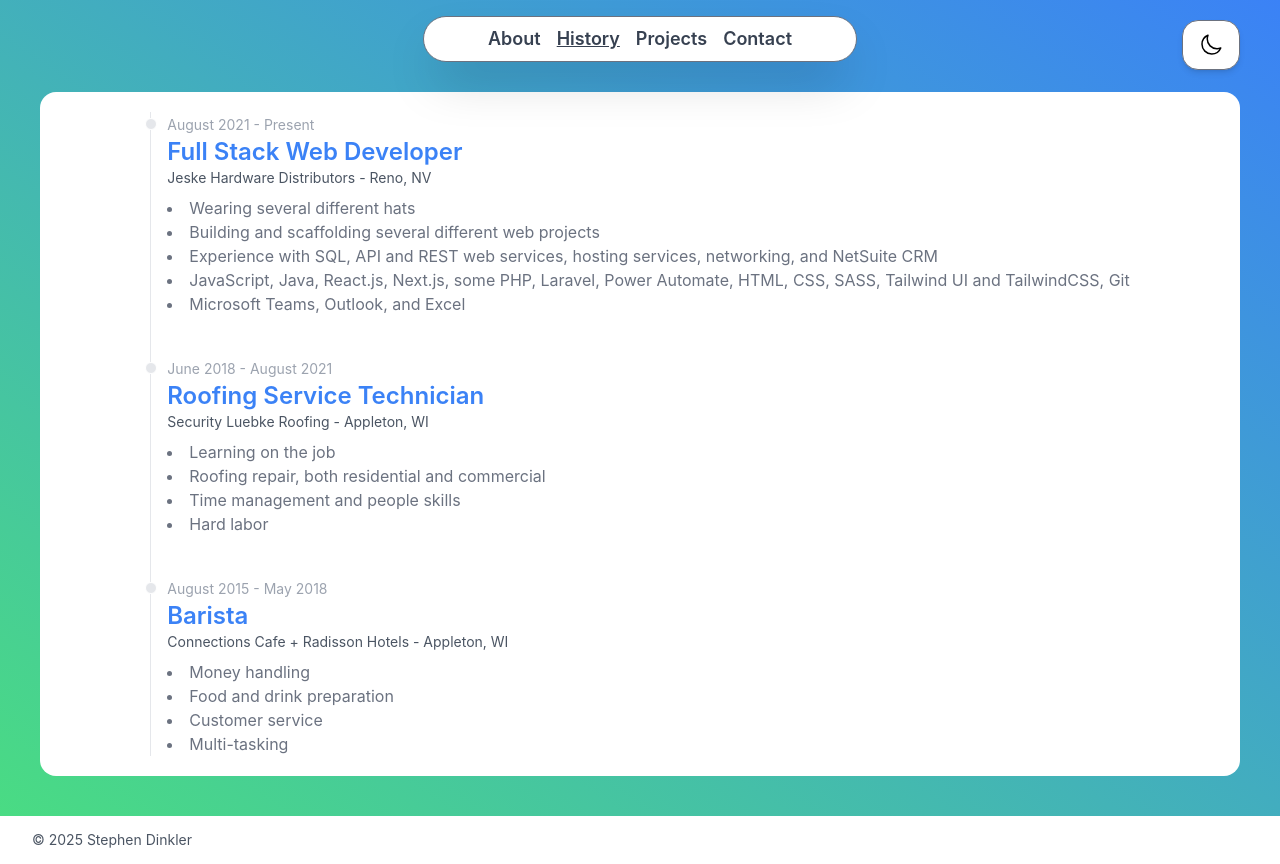
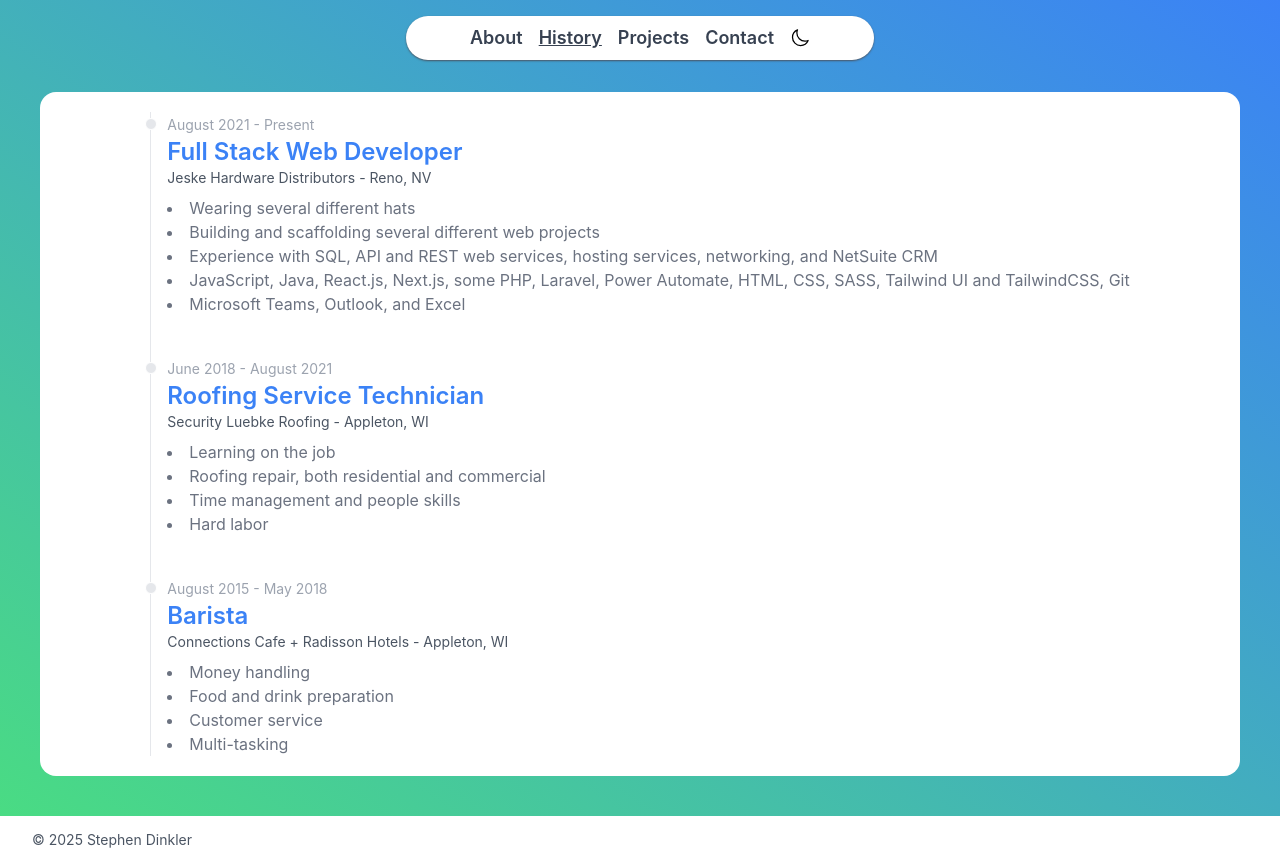
Before and after one commit to Sigmadelta8/stephen-dinkler-website, a React (Create React App) app: page /work-history in a window 1280 px wide. Built offline with nearby package versions, Linux system fonts and the light colour scheme.

Commit message:
Videos updated, dark mode toggle in navbar

```diff
--- a/src/assets/MoonIconSolidWhite.js
+++ b/src/assets/MoonIconSolidWhite.js
@@ -7,7 +7,7 @@ export default function MoonIcon(){
           viewBox="0 0 24 24"
           strokeWidth="1.5"
           stroke="black" // Changed to black
-          className="size-6"
+          className="size-5"
         >
           <path
             strokeLinecap="round"
--- a/src/assets/SunIconOutlineWhite.js
+++ b/src/assets/SunIconOutlineWhite.js
@@ -1,7 +1,13 @@
 export default function SunIcon(){
 
     return (
-        <svg xmlns="http://www.w3.org/2000/svg" fill="none" viewBox="0 0 24 24" stroke-width="1.5" stroke="currentColor" class="size-6">
+        <svg xmlns="http://www.w3.org/2000/svg"
+        fill="none"
+        viewBox="0 0 24 24"
+        stroke-width="1.5"
+        stroke="currentColor"
+        class="size-5"
+        >
   <path stroke-linecap="round" stroke-linejoin="round" d="M12 3v2.25m6.364.386-1.591 1.591M21 12h-2.25m-.386 6.364-1.591-1.591M12 18.75V21m-4.773-4.227-1.591 1.591M5.25 12H3m4.227-4.773L5.636 5.636M15.75 12a3.75 3.75 0 1 1-7.5 0 3.75 3.75 0 0 1 7.5 0Z" />
 </svg>
 
--- a/src/components/NavBar.js
+++ b/src/components/NavBar.js
@@ -18,7 +18,7 @@ export default function NavBar({ darkMode, setDarkMode }) {
 
   return (
     <div>
-      <header className="fixed border border-gray-500 z-50 px-16 top-4 left-1/2 -translate-x-1/2 bg-white transition-colors duration-300 dark:bg-gray-900 py-2 rounded-3xl flex items-center justify-center shadow-2xl mx-auto w-auto">
+      <header className="fixed dark:shadow-blue-500 dark:shadow-sm z-50 px-16 top-4 left-1/2 -translate-x-1/2 bg-white transition-colors duration-300 dark:bg-gray-900 py-2 rounded-3xl flex items-center justify-between shadow-sm shadow-gray-600 mx-auto w-auto">
         <nav className="flex justify-around space-x-4">
           {/* Special case for About */}
           <NavLink
@@ -46,15 +46,23 @@ export default function NavBar({ darkMode, setDarkMode }) {
             </NavLink>
           ))}
         </nav>
+
+        {/* Dark mode button shows up in the navbar on smalls screens */}
+        <button
+        onClick={toggleDarkMode}
+        className="z-50 transition-colors duration-300 text-white pl-4 rounded-2xl flex space-x-2"
+      >
+        {darkMode ? <div><SunIconSolidWhite /></div>: <div> <MoonIconSolidWhite /></div>}
+      </button>
       </header>
 
-      {/* Dark Mode Toggle Button */}
-      <button
+      {/* Dark Mode Toggle Button for Larger Screens, not currently in use */}
+      {/* <button
         onClick={toggleDarkMode}
-        className="z-50 border transition-colors duration-300 border-gray-500 fixed top-5 right-10 bg-white dark:bg-gray-800 text-white px-4 py-3 rounded-2xl shadow-md flex space-x-2"
+        className="z-50 border transition-colors duration-300 border-gray-500 fixed top-4 right-10 bg-white dark:bg-gray-800 text-white px-4 py-3 rounded-2xl shadow-md flex space-x-2 hidden customWidth:block"
       >
         {darkMode ? <SunIconSolidWhite /> : <MoonIconSolidWhite />}
-      </button>
+      </button> */}
     </div>
   );
 }
--- a/tailwind.config.js
+++ b/tailwind.config.js
@@ -8,6 +8,9 @@ module.exports = {
     extend: {
       transitionProperty: {
         'colors': 'color, background-color, border-color, text-decoration-color, fill, stroke',
+      },
+      screens: {
+        customWidth: '640px',
       },
       fontFamily: {
         sans: [
```
Also changed, not shown: 2 other files (tests, documents, lock files or other folders).
